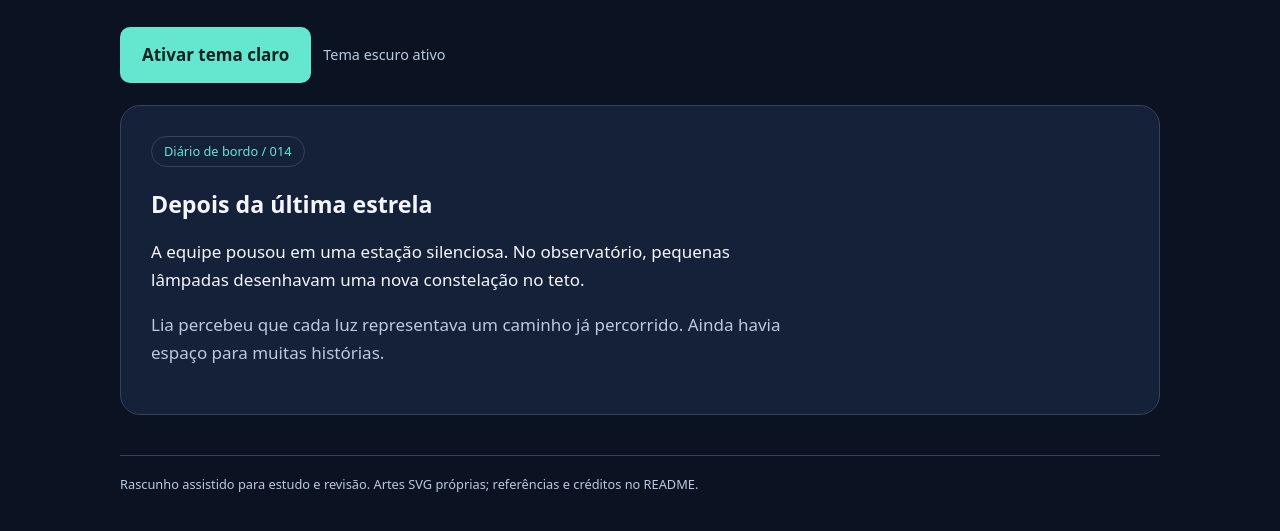
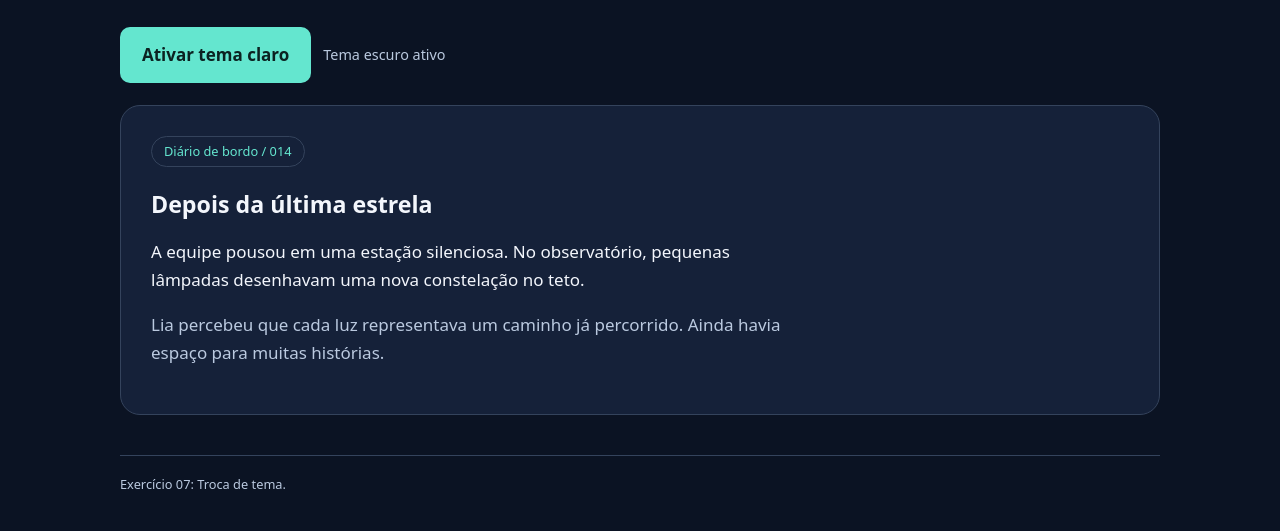
Before and after one commit to n7tan123/ulife-web-exercicio-07-troca-tema, a plain HTML site: page index.html in a window 1280 px wide. Shown: the part 341-872 px from the top of the page. Drawn offline with Linux system fonts and the light colour scheme.

Commit message:
Simplifica documentação e textos da página

```diff
--- a/index.html
+++ b/index.html
@@ -1,4 +1,4 @@
 <!doctype html>
 <html lang="pt-BR"><head><meta charset="utf-8"><meta name="viewport" content="width=device-width, initial-scale=1"><meta name="description" content="Exercício 07: Troca de tema. Exemplo de estudo em HTML, CSS e JavaScript."><title>07 · Troca de tema | Arquivo Aurora</title><link rel="stylesheet" href="style.css"><script src="script.js" defer></script></head>
 <body><main><header class="topline"><span>Arquivo Aurora / laboratório web</span><span class="seal">Estudo · 07 de 09</span></header>
-<p class="eyebrow">07 / Classes + variáveis CSS</p><h1>A mesma estação.<br>Outra atmosfera.</h1><p class="lead">Escolha a iluminação para a sua próxima leitura.</p><div class="actions"><button id="theme-toggle" type="button" aria-pressed="false">Ativar tema claro</button><span id="theme-status" role="status" aria-live="polite">Tema escuro ativo</span></div><article class="panel"><span class="pill">Diário de bordo / 014</span><h2>Depois da última estrela</h2><p>A equipe pousou em uma estação silenciosa. No observatório, pequenas lâmpadas desenhavam uma nova constelação no teto.</p><p class="muted">Lia percebeu que cada luz representava um caminho já percorrido. Ainda havia espaço para muitas histórias.</p></article><footer>Rascunho assistido para estudo e revisão. Artes SVG próprias; referências e créditos no README.</footer></main></body></html>
+<p class="eyebrow">07 / Classes + variáveis CSS</p><h1>A mesma estação.<br>Outra atmosfera.</h1><p class="lead">Escolha a iluminação para a sua próxima leitura.</p><div class="actions"><button id="theme-toggle" type="button" aria-pressed="false">Ativar tema claro</button><span id="theme-status" role="status" aria-live="polite">Tema escuro ativo</span></div><article class="panel"><span class="pill">Diário de bordo / 014</span><h2>Depois da última estrela</h2><p>A equipe pousou em uma estação silenciosa. No observatório, pequenas lâmpadas desenhavam uma nova constelação no teto.</p><p class="muted">Lia percebeu que cada luz representava um caminho já percorrido. Ainda havia espaço para muitas histórias.</p></article><footer>Exercício 07: Troca de tema.</footer></main></body></html>
```
Also changed, not shown: 1 other file.
